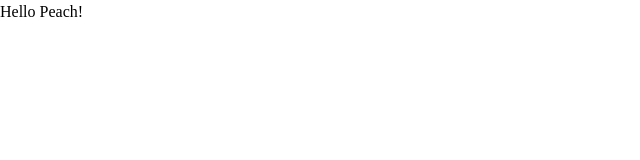
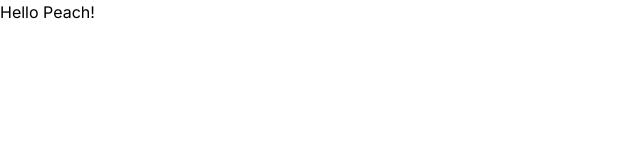
Before and after one commit to Ca-byte/dev-store-nextjs, a Next.js app: page / in a window 1280 px wide. Shown: the top 160 px of the page, without its empty margins (0-640 px from the left). Built offline with nearby package versions, Linux system fonts and the light colour scheme.

Commit message:
add font family

```diff
--- a/src/app/layout.tsx
+++ b/src/app/layout.tsx
@@ -17,8 +17,8 @@ export default function RootLayout({
   children: React.ReactNode
 }) {
   return (
-    <html lang="en">
-      <body className={inter.variable}>{children}</body>
+    <html className={inter.variable} lang="en">
+      <body>{children}</body>
     </html>
   )
 }
```
